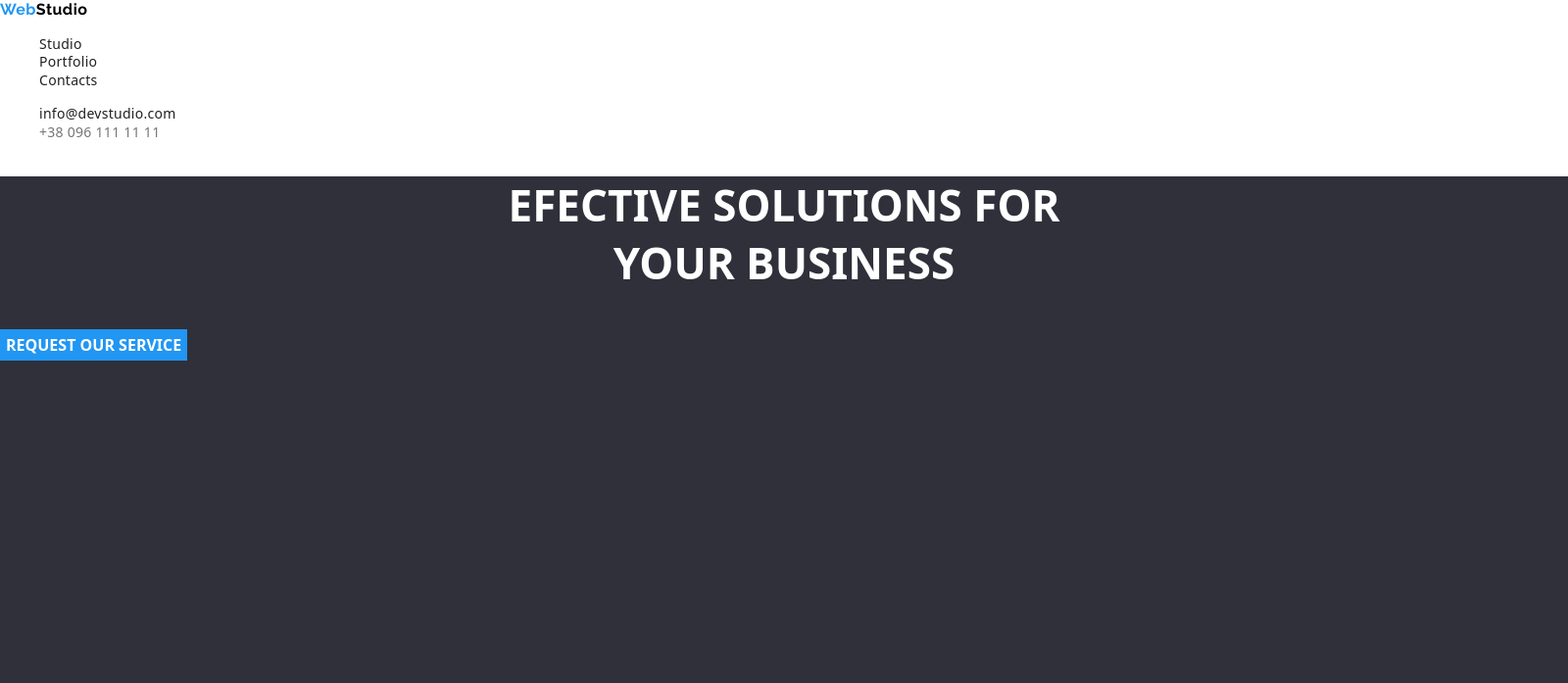
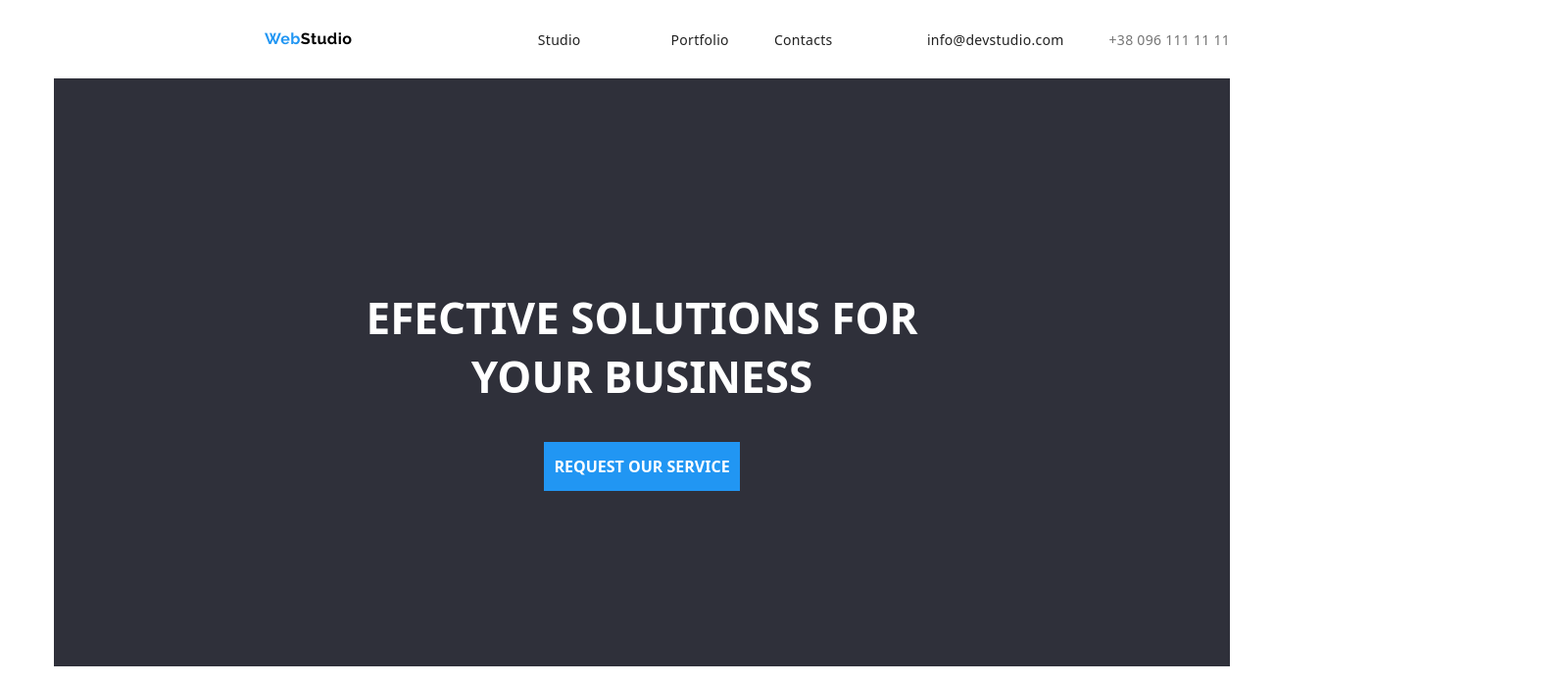
Before and after one commit to PawelBogusz1/goit-markup-hw-03, a plain HTML site: page index.html in a window 1280 px wide. Shown: the top 697 px of the page at 98% size, 1600 px wide, since content can reach past the window. Drawn offline with Linux system fonts and the light colour scheme; files whose address does not match are found by name.

Commit message:
Homework3

```diff
--- a/css/style.css
+++ b/css/style.css
@@ -9,7 +9,50 @@
 body{
     font-family: 'Roboto', sans-serif;
     color: var(--brand-color);
+
 }
+
+.container{
+     padding: 0 15px;
+    width:100%;
+width: 1200px;
+margin: 0 auto;
+
+
+}
+
+
+
+.header-container{
+   max-width: width:1200px;
+
+  background-color: var(--brand-color-czcionka3);
+     display: flex;
+    align-items: center;
+    justify-content: space-between;
+    width: 1200px;
+margin: 0 auto;
+height: 80px;
+
+}
+
+
+
+.naglowek1{
+    display: flex;
+  justify-content: space-between;
+  margin:32px 0px 32px 0px;
+
+
+}
+.naglowek2{
+    display: flex;
+   justify-content: space-between;
+     margin:32px 0px 32px 0px;
+
+
+}
+
 
 
 
@@ -22,8 +65,11 @@ body{
     cursor: pointer;
     color:var(--brand-color-czcionka3);
     background-color: var(--brand-color-czcionka2);
+    height: 50px;
+    width: 200px;
+    justify-content: center;
 
-         }
+      }
 
      .button1{
         font-size: 16px;
@@ -39,8 +85,11 @@ body{
 .solutions {
     color:white;
     background-color: var(--brand-color-background);
-    width: 1600px;
     height: 600px;
+    width: 1200px;
+    display:flex;
+    flex-direction: column;
+    justify-content: center;
 
 }
 
@@ -67,6 +116,7 @@ footer{
     line-height: 1.19;
     Line height: 100%;
     letter-spacing: 0.03em;
+       margin:24px 93px 25px 215px;
 }
 
 .link3{
@@ -75,6 +125,7 @@ footer{
     font-weight: 500;
     line-height: 1;
     letter-spacing: 0.02em;
+    margin:0px 0px 0px 46px;
 }
 .link2{
     color:var(--brand-color);
@@ -82,6 +133,7 @@ footer{
         font-weight: 500;
         line-height: 1;
         letter-spacing: 0.02em;
+           margin:0px 46px 0px 46px;
     }
 .link6{
     color:var(--brand-color-czcionka1);
@@ -180,9 +232,22 @@ footer{
         font-size: 44px;
         font-weight: 900;
          line-height: 1.36;
+
+
+
+}
+.solutions2{
+    text-align: center;
+}
+
+.head1000{
+     display: flex;
+  flex-wrap: wrap;
+  gap: 10px;
 }
 
 
+}
 .link1:hover,
 .link2:hover,
 .link3:hover,
--- a/index.html
+++ b/index.html
@@ -15,11 +15,13 @@
 <body>
   <!-- Page header -->
 
+<div class="container">
+  <header class="header-container">
 
-  <header>
     <a class="link1" href="#" ><span class="Web">Web</span><span class="Studio">Studio</span></a>
+
     <nav>
-  <ul>
+  <ul class="naglowek1">
   <li>
     <a class="link2" href="./">Studio</a>
   </li>
@@ -31,8 +33,10 @@
   </li>
   </ul>
   </nav>
-  <div>
-    <ul>
+
+
+ <div>
+    <ul class="naglowek2">
       <li>
   <a class="link2" href="mailto:info@devstudio.com">info@devstudio.com</a>
   </li>
@@ -42,21 +46,28 @@
   </ul>
 </div>
 </header>
+</div>
+
+<div class="container">
 <main>
 <section class="solutions">
-
+<div class="solutions2">
   <h1 class="solutions1" style="text-align:center" >EFECTIVE SOLUTIONS FOR<br>YOUR BUSINESS</h1>
 
   <button class="button2" type="button">REQUEST OUR SERVICE</button>
+</div>
 </section>
 <section>
+    <div class="head221"></div>
   <h2 class="head22" style="text-align:center">NOWY NAGŁÓWEK DO SCHOWANIA W CSS</h2>
+
 <ul>
   <li><h3 class="head3">ATTENTION TO DETAILS</h3><p class="p1">We go into all details and processes of your business to develop customized solution</p></li>
   <li><h3 class="head3">PUNCTUALITY</h3><p class="p1"> With us you can feel safe and secure. An important principle of the company: respect your time and respect agreed details.</p></li>
   <li><h3 class="head3">PLANNING</h3><p class="p1"> You will be able to observe and participate in every phase of solution development and implementation.</p></li>
   <li><h3 class="head3">MODERN TECHNOLOGIES</h3><p class="p1"> We use innovative tools to solve assigned tasks. It's time to simplify work processes.</p></li>
 </ul>
+</div>
 </section>
 >
  <section>
@@ -96,8 +107,10 @@
 </ul>
  </section>
   </main>
+</div>
 
   <!-- Page footer -->
+<div class="container">
   <footer>
 
     <a class="link9" href="#" ><span class="Web">Web</span><span class="Studio1">Studio</span></a>
@@ -114,5 +127,6 @@ United States</p>
 </ul>
 </address>
   </footer>
+</div>
 </body>
 </html>
```
Also changed, not shown: portfolio.html (+12 -6 lines).
